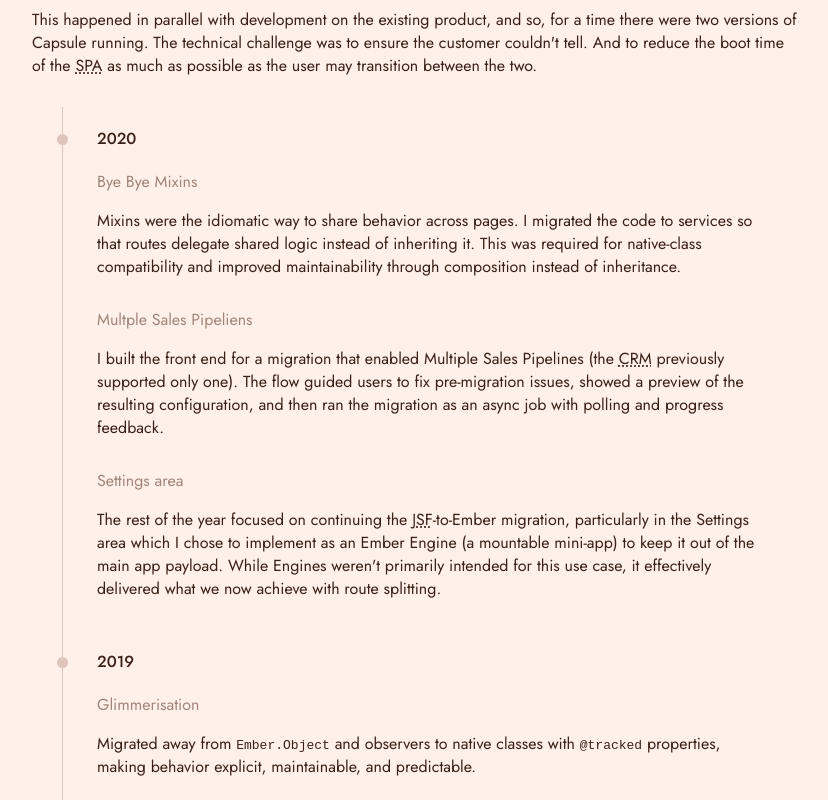
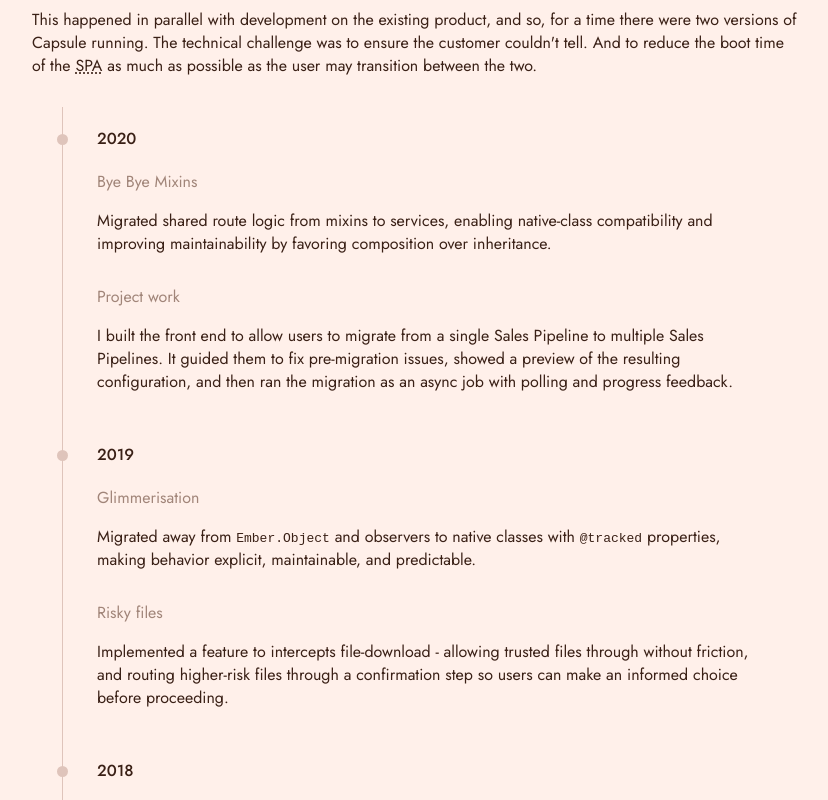
Before and after one commit to amk221/andrewkirwin.co.uk, a website built with Vite: page index.html in a window 1280 px wide. Shown: the part 443-1243 px from the top of the page, without its empty margins (224-1052 px from the left). Built offline with nearby package versions, Linux system fonts and the light colour scheme.

Commit message:
fixup! coffeescript link

```diff
--- a/index.html
+++ b/index.html
@@ -73,26 +73,15 @@
 
               <h4>Bye Bye Mixins</h4>
               <p>
-                Mixins were the idiomatic way to share behavior across pages. I migrated the code to services
-                so that routes delegate shared logic instead of inheriting it. This was required for native-class
-                compatibility and improved maintainability through composition instead of inheritance.
+                Migrated shared route logic from mixins to services, enabling native-class compatibility and improving
+                maintainability by favoring composition over inheritance.
               </p>
 
-              <h4>Multple Sales Pipeliens</h4>
+              <h4>Project work</h4>
               <p>
-                I built the front end for a migration that enabled Multiple Sales Pipelines (the <abbr
-                  title="Customer Relationship Manager">CRM</abbr> previously
-                supported only one). The flow guided users to fix pre-migration issues, showed a preview of the
-                resulting configuration, and then ran the migration as an async job with polling and progress feedback.
-              </p>
-
-              <h4>Settings area</h4>
-              <p>
-                The rest of the year focused on continuing the <abbr title="JavaServer Faces">JSF</abbr>-to-Ember
-                migration, particularly in the Settings
-                area which I chose to implement as an Ember Engine (a mountable mini-app) to keep it out of the main app
-                payload. While Engines weren't primarily intended for this use case, it effectively delivered what we
-                now achieve with route splitting.
+                I built the front end to allow users to migrate from a single Sales Pipeline to multiple Sales
+                Pipelines. It guided them to fix pre-migration issues, showed a preview of the resulting configuration,
+                and then ran the migration as an async job with polling and progress feedback.
               </p>
             </li>
 
```
